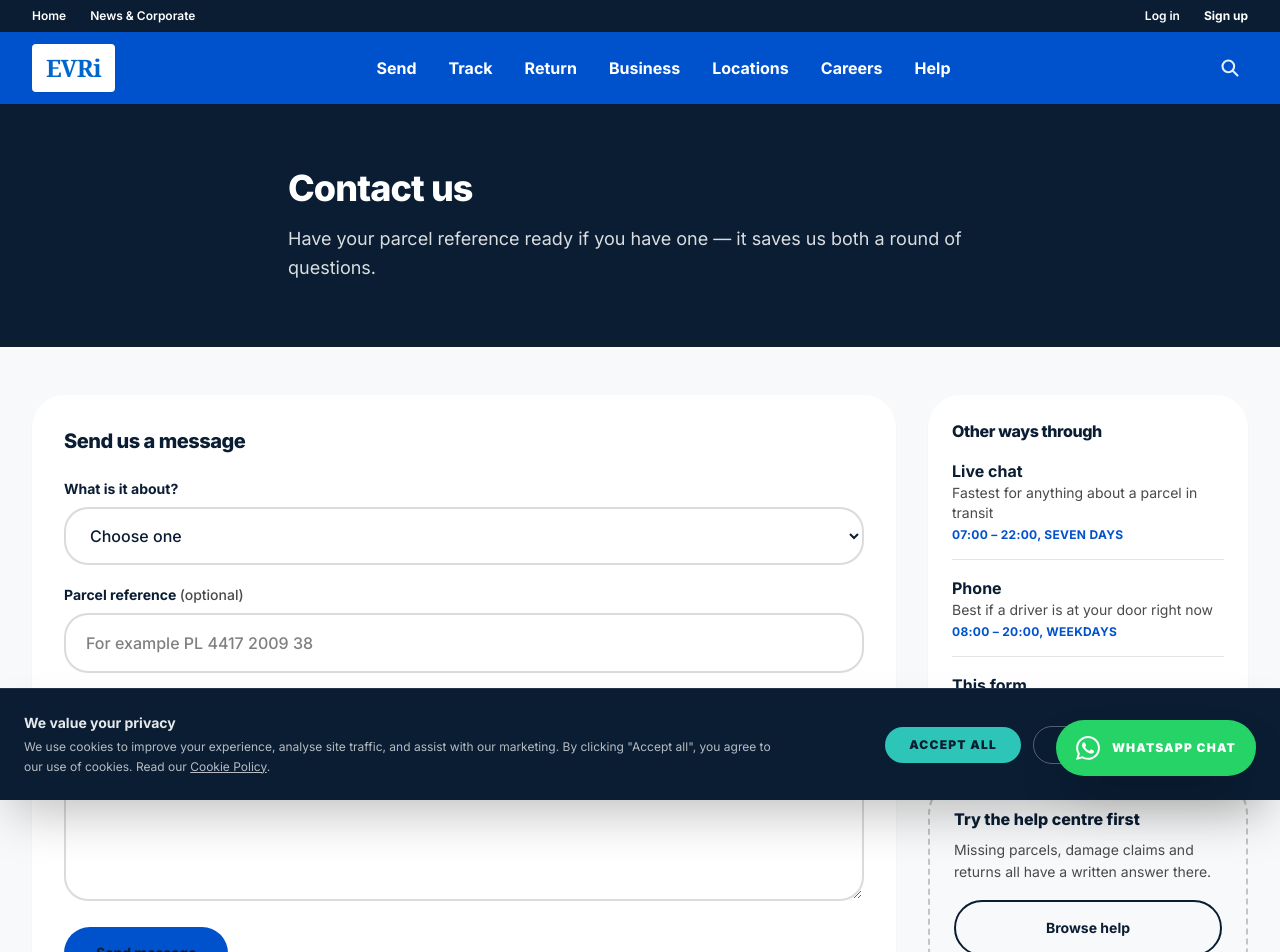
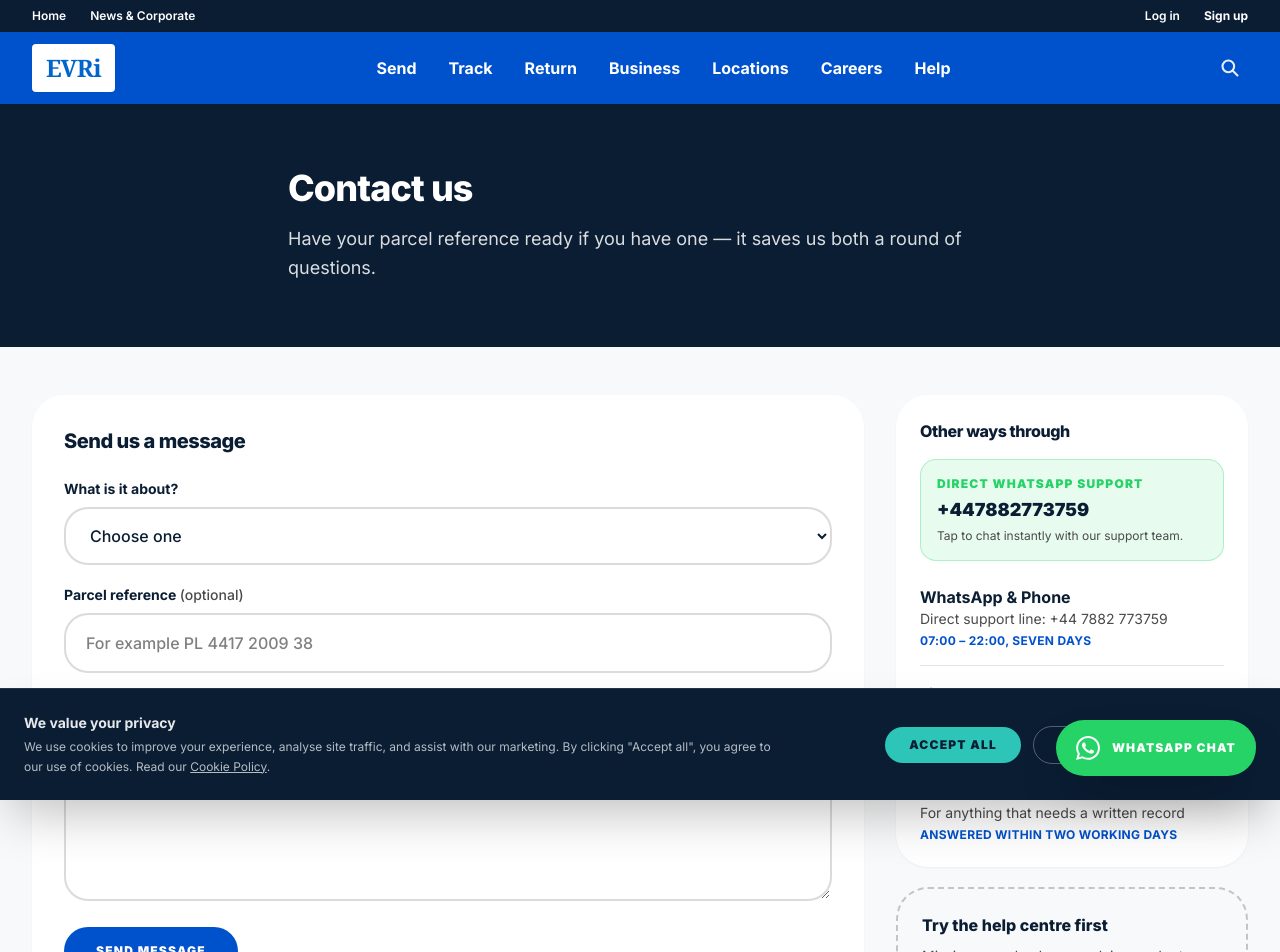
Before and after one commit to chinku299/Davie, a Vue app: page /contact in a window 1280 px wide. Shown: the top 952 px of the page. Built offline with nearby package versions, Linux system fonts and the light colour scheme.

Commit message:
Update repository with latest files

```diff
--- a/src/views/ContactView.vue
+++ b/src/views/ContactView.vue
@@ -2,15 +2,14 @@
 import { ref } from 'vue'
 import PageHero from '../components/PageHero.vue'
 
-/**
- * The form is deliberately inert: there is no back end in this build, so
- * submitting only updates local state. Nothing is stored or sent anywhere.
- */
 const reason = ref('')
 const reference = ref('')
 const message = ref('')
 const sent = ref(false)
 const error = ref('')
+
+const whatsappNumber = '+447882773759'
+const whatsappLink = 'https://wa.me/447882773759?text=Hello,%20I%20need%20support%20with%20my%20Evri%20parcel.'
 
 const reasons = [
   'A parcel has not arrived',
@@ -35,39 +34,38 @@
 }
 
 const channels = [
-  { name: 'Live chat', detail: 'Fastest for anything about a parcel in transit', hours: '07:00 – 22:00, seven days' },
-  { name: 'Phone', detail: 'Best if a driver is at your door right now', hours: '08:00 – 20:00, weekdays' },
-  { name: 'This form', detail: 'For anything that needs a written record', hours: 'Answered within two working days' }
+  { name: 'WhatsApp & Phone', detail: 'Direct support line: +44 7882 773759', hours: '07:00 – 22:00, seven days' },
+  { name: 'Live Chat', detail: 'Fastest for anything about a parcel in transit', hours: '07:00 – 22:00, seven days' },
+  { name: 'This Form', detail: 'For anything that needs a written record', hours: 'Answered within two working days' }
 ]
 </script>
 
 <template>
-  <div class="bg-mist pb-20">
+  <div class="bg-mist pb-20 font-sans">
     <PageHero
       title="Contact us"
       intro="Have your parcel reference ready if you have one — it saves us both a round of questions."
     />
 
-    <div class="shell mt-12 grid gap-8 lg:grid-cols-[1fr_20rem]">
+    <div class="shell mt-12 grid gap-8 lg:grid-cols-[1fr_22rem]">
       <section class="rounded-panel bg-white p-6 shadow-sm sm:p-8" aria-labelledby="form-heading">
-        <h2 id="form-heading" class="text-xl font-extrabold tracking-tight text-ink">
+        <h2 id="form-heading" class="text-xl font-extrabold tracking-tight text-[#0A1D33]">
           Send us a message
         </h2>
 
-        <div v-if="sent" class="mt-6 rounded-card border-2 border-ink/15 bg-mist p-6" role="status">
-          <h3 class="font-extrabold text-ink">Nothing was actually sent</h3>
+        <div v-if="sent" class="mt-6 rounded-card border-2 border-[#0A1D33]/15 bg-mist p-6" role="status">
+          <h3 class="font-extrabold text-[#0A1D33]">Message submitted successfully</h3>
           <p class="mt-2 leading-relaxed text-slate">
-            This is a coursework build with no back end, so the form stops here. In a
-            real version you would get a reference number and an email confirming it.
+            Thank you for reaching out. We have logged your request and our support team will get back to you within two working days.
           </p>
           <button type="button" class="btn-outline-dark mt-5" @click="sent = false">
-            Back to the form
+            Send another message
           </button>
         </div>
 
         <form v-else class="mt-6 space-y-5" novalidate @submit.prevent="onSubmit">
           <div>
-            <label for="reason" class="block text-sm font-bold text-ink">What is it about?</label>
+            <label for="reason" class="block text-sm font-bold text-[#0A1D33]">What is it about?</label>
             <select id="reason" v-model="reason" class="field mt-2">
               <option value="">Choose one</option>
               <option v-for="r in reasons" :key="r" :value="r">{{ r }}</option>
@@ -75,7 +73,7 @@
           </div>
 
           <div>
-            <label for="reference" class="block text-sm font-bold text-ink">
+            <label for="reference" class="block text-sm font-bold text-[#0A1D33]">
               Parcel reference <span class="font-medium text-slate">(optional)</span>
             </label>
             <input
@@ -89,7 +87,7 @@
           </div>
 
           <div>
-            <label for="message" class="block text-sm font-bold text-ink">What has happened?</label>
+            <label for="message" class="block text-sm font-bold text-[#0A1D33]">What has happened?</label>
             <textarea
               id="message"
               v-model="message"
@@ -103,7 +101,9 @@
             {{ error }}
           </p>
 
-          <button type="submit" class="btn-primary w-full sm:w-auto">Send message</button>
+          <button type="submit" class="bg-[#0052CC] hover:bg-[#003D99] text-white font-black px-8 py-4 rounded-full uppercase text-xs tracking-widest transition-colors w-full sm:w-auto">
+            Send message
+          </button>
 
           <p class="text-sm text-slate">
             Please do not put card details or passwords in this box. We will never ask
@@ -114,12 +114,22 @@
 
       <aside class="space-y-5">
         <div class="rounded-panel bg-white p-6 shadow-sm">
-          <h2 class="font-extrabold tracking-tight text-ink">Other ways through</h2>
-          <ul class="mt-4 space-y-4">
+          <h2 class="font-extrabold tracking-tight text-[#0A1D33]">Other ways through</h2>
+
+          <!-- Direct WhatsApp Contact Box -->
+          <div class="mt-4 bg-[#25D366]/10 border border-[#25D366]/30 rounded-2xl p-4 mb-6">
+            <p class="text-xs font-black uppercase tracking-widest text-[#25D366]">Direct WhatsApp Support</p>
+            <a :href="whatsappLink" target="_blank" rel="noopener noreferrer" class="text-lg font-black text-[#0A1D33] hover:underline mt-1 block">
+              {{ whatsappNumber }}
+            </a>
+            <p class="text-xs text-slate mt-1">Tap to chat instantly with our support team.</p>
+          </div>
+
+          <ul class="space-y-4">
             <li v-for="channel in channels" :key="channel.name" class="border-t border-slate/15 pt-4 first:border-0 first:pt-0">
-              <h3 class="font-bold text-ink">{{ channel.name }}</h3>
+              <h3 class="font-bold text-[#0A1D33]">{{ channel.name }}</h3>
               <p class="text-sm text-slate">{{ channel.detail }}</p>
-              <p class="mt-1 text-xs font-bold uppercase tracking-wide text-flare-ink">
+              <p class="mt-1 text-xs font-bold uppercase tracking-wide text-[#0052CC]">
                 {{ channel.hours }}
               </p>
             </li>
@@ -127,7 +137,7 @@
         </div>
 
         <div class="rounded-panel border-2 border-dashed border-slate/30 p-6">
-          <h2 class="font-extrabold text-ink">Try the help centre first</h2>
+          <h2 class="font-extrabold text-[#0A1D33]">Try the help centre first</h2>
           <p class="mt-2 text-sm leading-relaxed text-slate">
             Missing parcels, damage claims and returns all have a written answer there.
           </p>
```
